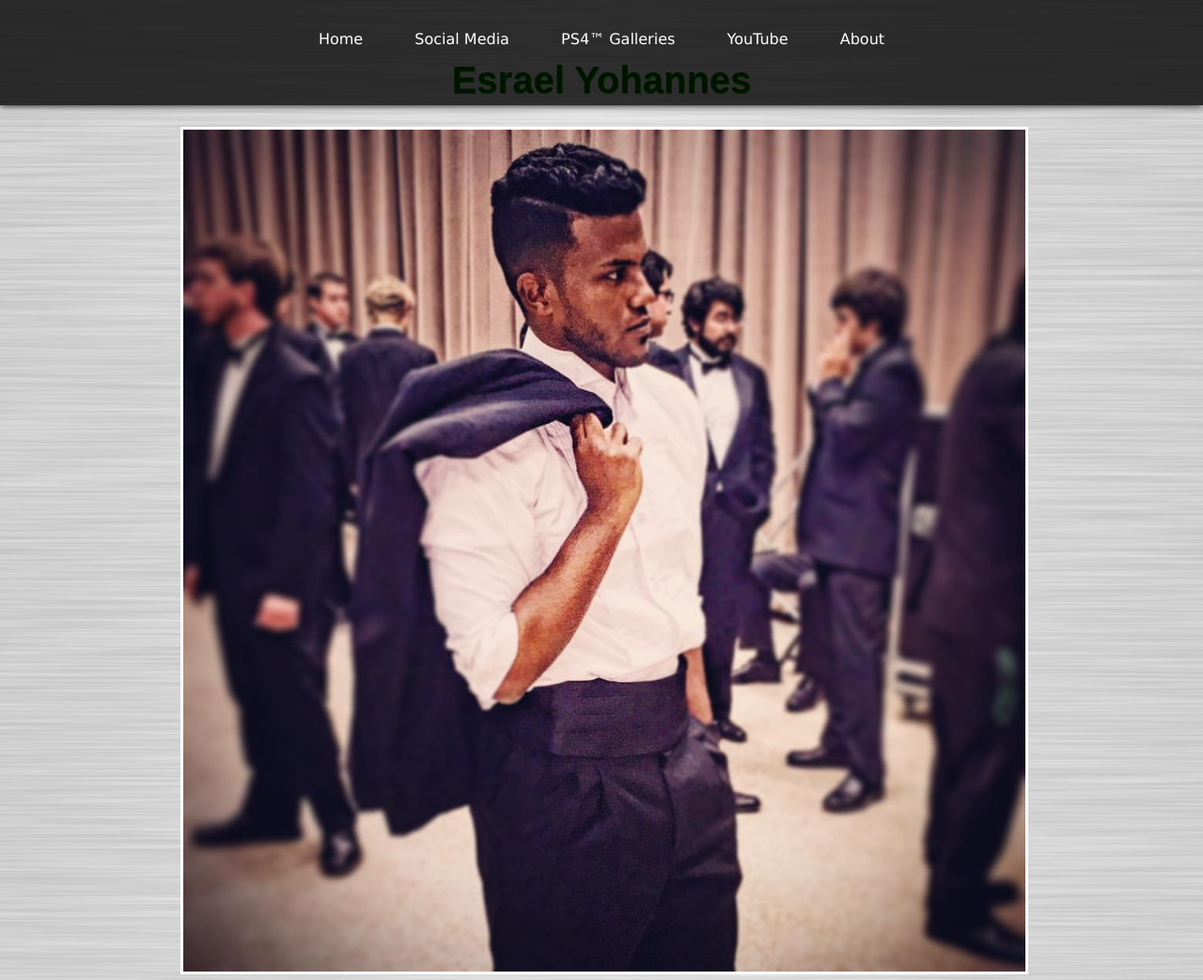
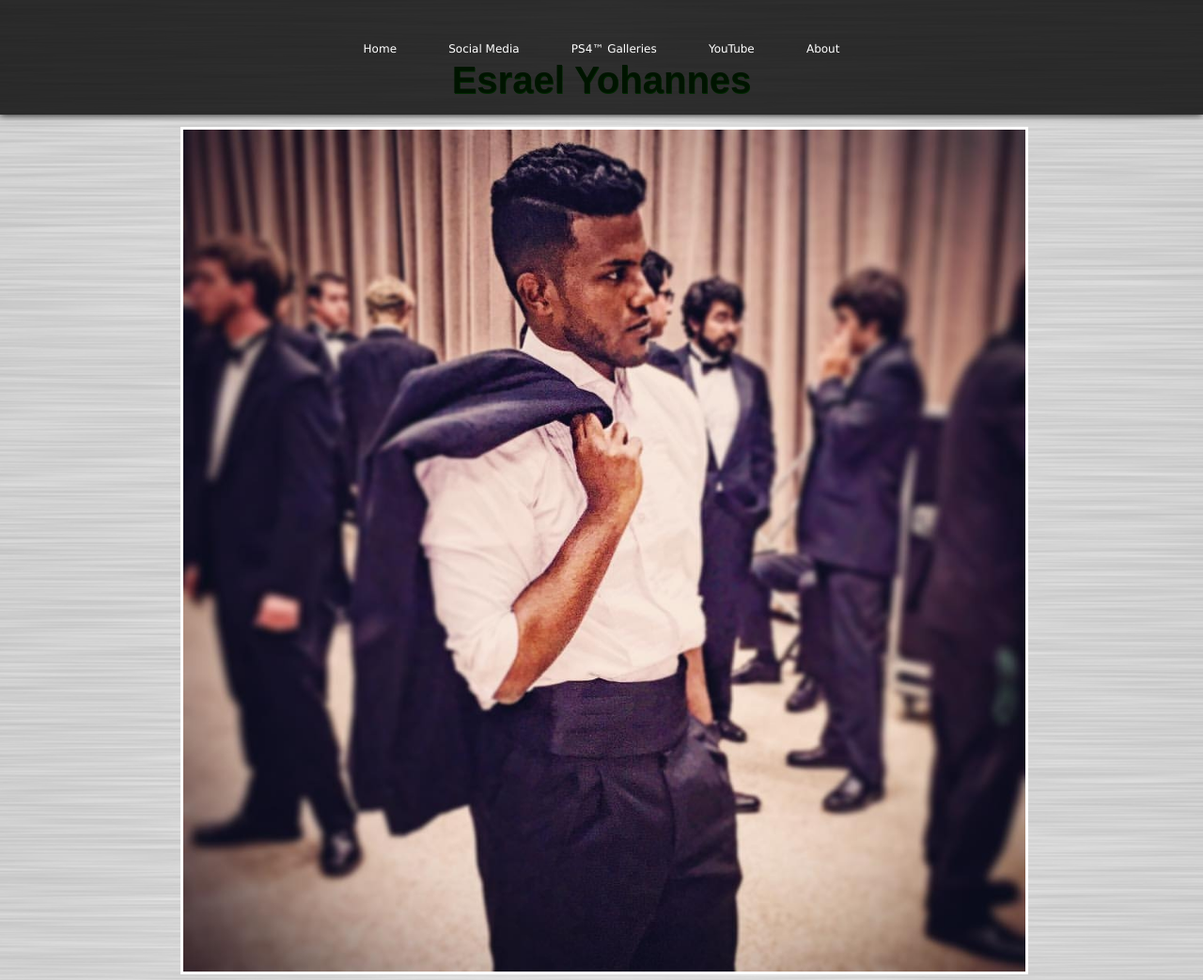
Before and after one commit to esruthegreat/esruthegreat.github.io, a plain HTML site: page index.html in a window 1280 px wide. Shown: the top 1043 px of the page at 94% size. Drawn offline with nearby package versions, Linux system fonts and the light colour scheme.

Commit message:
Update EY_Website_Stylesheet.css

```diff
--- a/EY_Website_Stylesheet.css
+++ b/EY_Website_Stylesheet.css
@@ -5,7 +5,7 @@ width: 100%;
 color: #ffffff;
 height: 10%;
 text-align: center;
-padding-top: 2.5%;
+padding-top: 3.25%;
 
 /* Adds shadow to the bottom of the bar */
 -webkit-box-shadow: 0px 0px 8px 0px #000000;
@@ -19,7 +19,7 @@ color: rgba(1, 1, 1, 0.8);
 
 #navigation a {
 font-family: Verdana;
-font-size: /*2.625vw*/100%/*, 50%*/;
+font-size: /*2.625vw*/75%/*, 50%*/;
 padding-left: 2%;
 padding-right: 2%;
 color: white;
```
